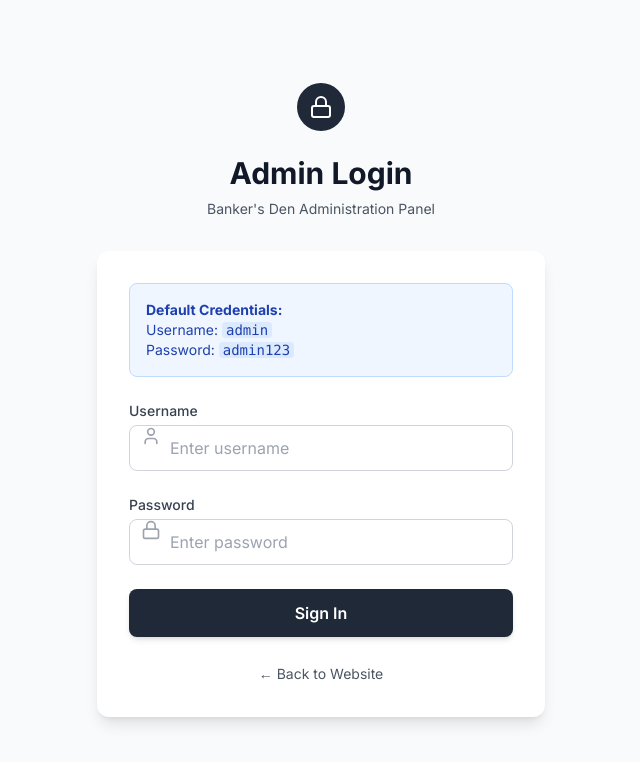
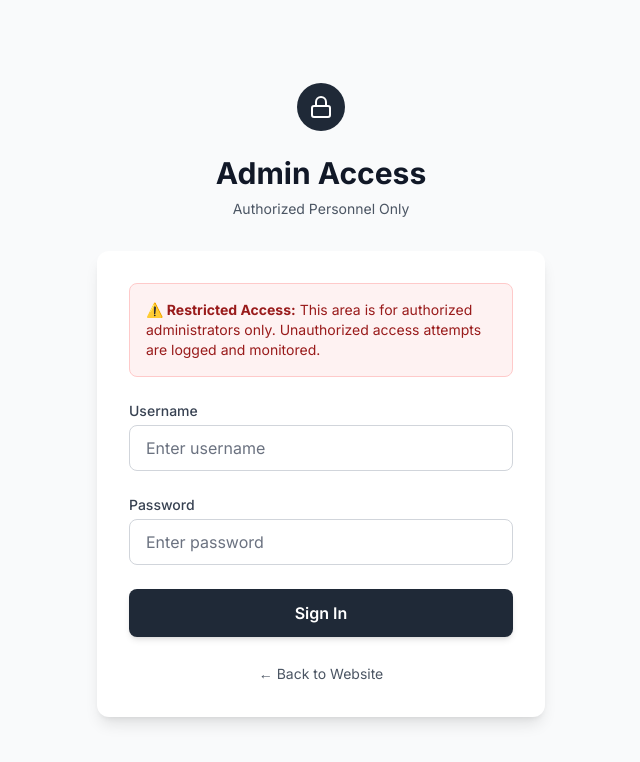
Before and after one commit to saatvik-29/bankfrontend, a Next.js app: page /admin/login in a window 1280 px wide. Shown: the top 762 px of the page, without its empty margins (319-959 px from the left). Built offline with nearby package versions, Linux system fonts and the light colour scheme; no server answers.

Commit message:
major fix v4

```diff
--- a/src/app/admin/login/page.tsx
+++ b/src/app/admin/login/page.tsx
@@ -4,7 +4,7 @@ import { useState } from 'react';
 import { useRouter } from 'next/navigation';
 import { Input } from '@/components/Input';
 import { Button } from '@/components/Button';
-import { Lock, User } from 'lucide-react';
+import { Lock } from 'lucide-react';
 
 export default function AdminLoginPage() {
   const router = useRouter();
@@ -61,38 +61,34 @@ export default function AdminLoginPage() {
             <Lock className="h-6 w-6 text-white" />
           </div>
           <h2 className="mt-6 text-center text-3xl font-bold text-gray-900">
-            Admin Login
+            Admin Access
           </h2>
           <p className="mt-2 text-center text-sm text-gray-600">
-            Banker's Den Administration Panel
+            Authorized Personnel Only
           </p>
         </div>
 
         <div className="bg-white rounded-xl shadow-lg p-8">
-          <div className="bg-blue-50 border border-blue-200 rounded-lg p-4 mb-6">
-            <p className="text-blue-800 text-sm">
-              <strong>Default Credentials:</strong><br />
-              Username: <code className="bg-blue-100 px-1 rounded">admin</code><br />
-              Password: <code className="bg-blue-100 px-1 rounded">admin123</code>
+          <div className="bg-red-50 border border-red-200 rounded-lg p-4 mb-6">
+            <p className="text-red-800 text-sm">
+              <strong>⚠️ Restricted Access:</strong> This area is for authorized administrators only.
+              Unauthorized access attempts are logged and monitored.
             </p>
           </div>
 
           <form onSubmit={handleSubmit} className="space-y-6">
-            <div className="relative">
-              <User className="absolute left-3 top-1/2 transform -translate-y-1/2 text-gray-400 h-5 w-5" />
+            <div>
               <Input
                 label="Username"
                 name="username"
                 value={formData.username}
                 onChange={handleChange}
                 required
-                className="pl-10"
                 placeholder="Enter username"
               />
             </div>
 
-            <div className="relative">
-              <Lock className="absolute left-3 top-1/2 transform -translate-y-1/2 text-gray-400 h-5 w-5" />
+            <div>
               <Input
                 label="Password"
                 type="password"
@@ -100,7 +96,6 @@ export default function AdminLoginPage() {
                 value={formData.password}
                 onChange={handleChange}
                 required
-                className="pl-10"
                 placeholder="Enter password"
               />
             </div>
--- a/src/components/Input.tsx
+++ b/src/components/Input.tsx
@@ -16,7 +16,7 @@ export const Input = forwardRef<HTMLInputElement, InputProps>(
         )}
         <input
           ref={ref}
-          className={`w-full px-4 py-2.5 border rounded-lg focus:ring-2 focus:ring-blue-500 focus:border-transparent transition-all ${
+          className={`w-full px-4 py-2.5 border rounded-lg focus:ring-2 focus:ring-blue-500 focus:border-transparent transition-all text-gray-900 placeholder-gray-500 bg-white ${
             error ? 'border-red-500' : 'border-gray-300'
           } ${className}`}
           {...props}
```
